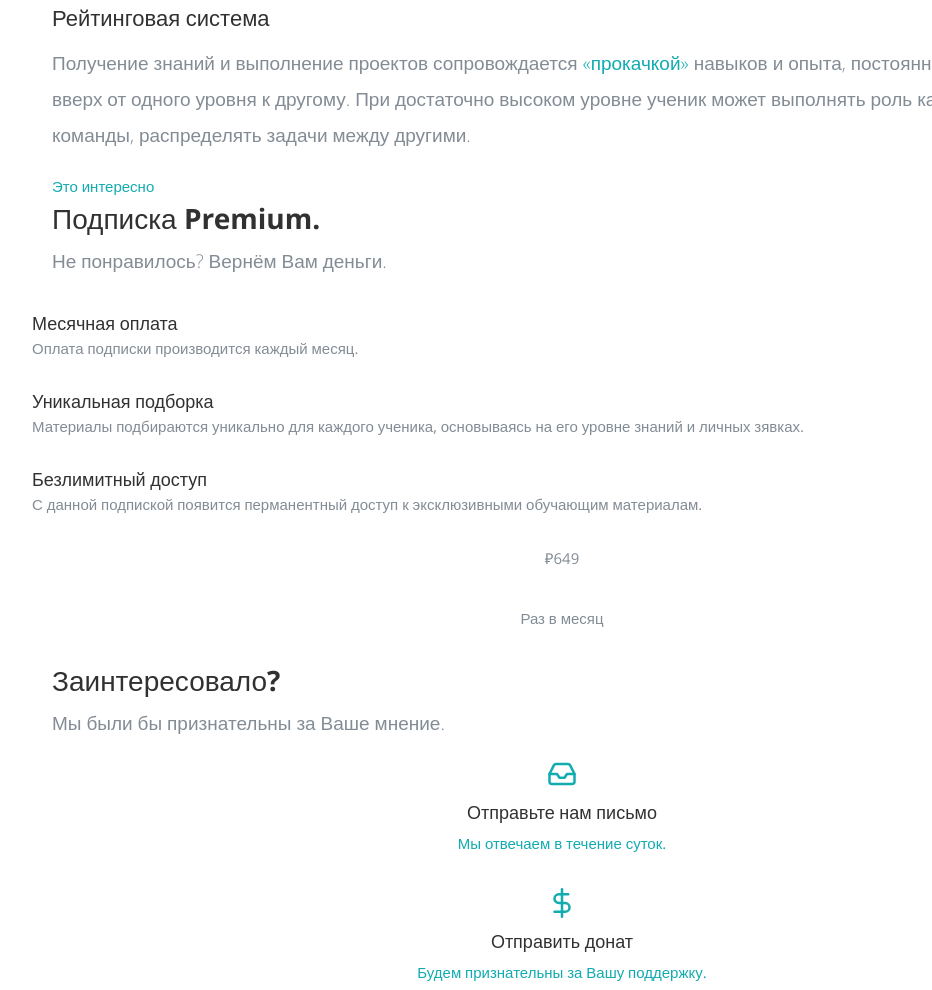
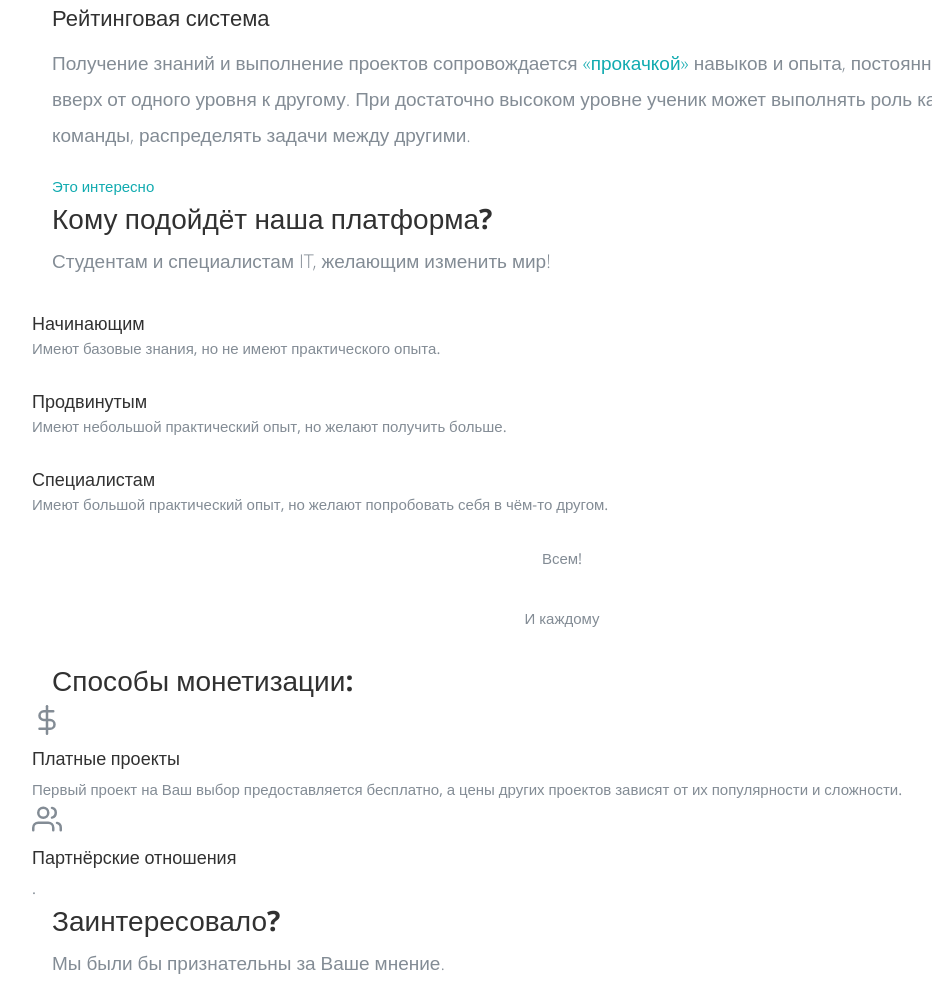
Before and after one commit to kalkolay/kalkolay.github.io, a plain HTML site: page Squad_DEV/landing.html in a window 1280 px wide. Shown: the part 3039-4029 px from the top of the page, without its empty margins (78-1010 px from the left). Drawn offline with nearby package versions, Linux system fonts and the light colour scheme; files that its build step writes are made by us from their sources; files whose address does not match are found by name; a web font is replaced by a local one.

Commit message:
add some new info

```diff
--- a/Squad_DEV/landing.html
+++ b/Squad_DEV/landing.html
@@ -179,30 +179,69 @@
             <div class="container">
                 <div class="row">
                     <div class="col-md-10 mx-auto">
-                        <h2 class="dot-circle">Подписка Premium.</h2>
-                        <p class="text-muted lead">Не понравилось? Вернём Вам деньги.</p>
+                        <h2 class="dot-circle">Кому подойдёт наша платформа?</h2>
+                        <p class="text-muted lead">Студентам и специалистам IT, желающим изменить мир!</p>
                         <div class="row pricing-table mt-5">
                             <div class="col-sm-5">
                                 <ul class="list-unstyled pricing-list">
                                     <li>
-                                        <h5>Месячная оплата</h5>
-                                        <p class="text-muted">Оплата подписки производится каждый месяц.</p>
+                                        <h5>Начинающим</h5>
+                                        <p class="text-muted">Имеют базовые знания, но не имеют практического опыта.</p>
                                     </li>
                                     <li>
-                                        <h5>Уникальная подборка</h5>
-                                        <p class="text-muted">Материалы подбираются уникально для каждого ученика, основываясь на его уровне знаний и личных зявках.</p>
+                                        <h5>Продвинутым</h5>
+                                        <p class="text-muted">Имеют небольшой практический опыт, но желают получить больше.</p>
                                     </li>
                                     <li>
-                                        <h5>Безлимитный доступ</h5>
-                                        <p class="text-muted">С данной подпиской появится перманентный доступ к эксклюзивными обучающим материалам.</p>
+                                        <h5>Специалистам</h5>
+                                        <p class="text-muted">Имеют большой практический опыт, но желают попробовать себя в чём-то другом.</p>
                                     </li>
                                 </ul>
                             </div>
                             <div class="col-sm-6 ml-auto bg-primary">
                                 <div class="card">
                                     <div class="card-body text-center">
-                                        <p class="h1 text-white">&#8381;649</p>
-                                        <p class="text-light">Раз в месяц</p>
+                                        <p class="h1 text-white">Всем!</p>
+                                        <p class="text-light">И каждому</p>
+                                    </div>
+                                </div>
+                            </div>
+                        </div>
+                    </div>
+                </div>
+            </div>
+        </section>
+
+        <!-- new features section -->
+        <section class="py-6" id="features2">
+            <div class="container">
+                <div class="row">
+                    <div class="col-md-10 mx-auto">
+                        <h2 class="dot-circle">Способы монетизации:</h2>
+                        <div class="row mt-6">
+                            <div class="col-sm-6 mb-5">
+                                <div class="media">
+                                    <div class="icon-box mt-0 ml-0">
+                                        <div class="icon-box-inner small-xs text-primary">
+                                            <span data-feather="dollar-sign" width="30" height="30"></span>
+                                        </div>
+                                    </div>
+                                    <div class="media-body">
+                                        <h5 class="mt-0">Платные проекты</h5>
+                                        <span class="text-muted">Первый проект на Ваш выбор предоставляется бесплатно, а цены других проектов зависят от их популярности и сложности.</span>
+                                    </div>
+                                </div>
+                            </div>
+                            <div class="col-sm-6 mb-5">
+                                <div class="media">
+                                    <div class="icon-box mt-0 ml-0">
+                                        <div class="icon-box-inner small-xs text-primary">
+                                            <span data-feather="users" width="30" height="30"></span>
+                                        </div>
+                                    </div>
+                                    <div class="media-body">
+                                        <h5 class="mt-0">Партнёрские отношения</h5>
+                                        <span class="text-muted">.</span>
                                     </div>
                                 </div>
                             </div>
@@ -220,7 +259,7 @@
                         <h2 class="dot-circle">Заинтересовало?</h2>
                         <p class="text-muted lead">Мы были бы признательны за Ваше мнение.</p>
                         <div class="row mt-5 card-contacts">
-                            <a href="mailto:kalkolay@protonmail.com?subject=Squad_{DEV}" class="col-md-6 mb-3 btn">
+                            <a href="mailto:kalkolay@protonmail.com?subject=DevSquad" class="col-md-6 mb-3 btn">
                                 <div class="card">
                                     <div class="card-body text-center">
                                         <div class="icon-box">
```
